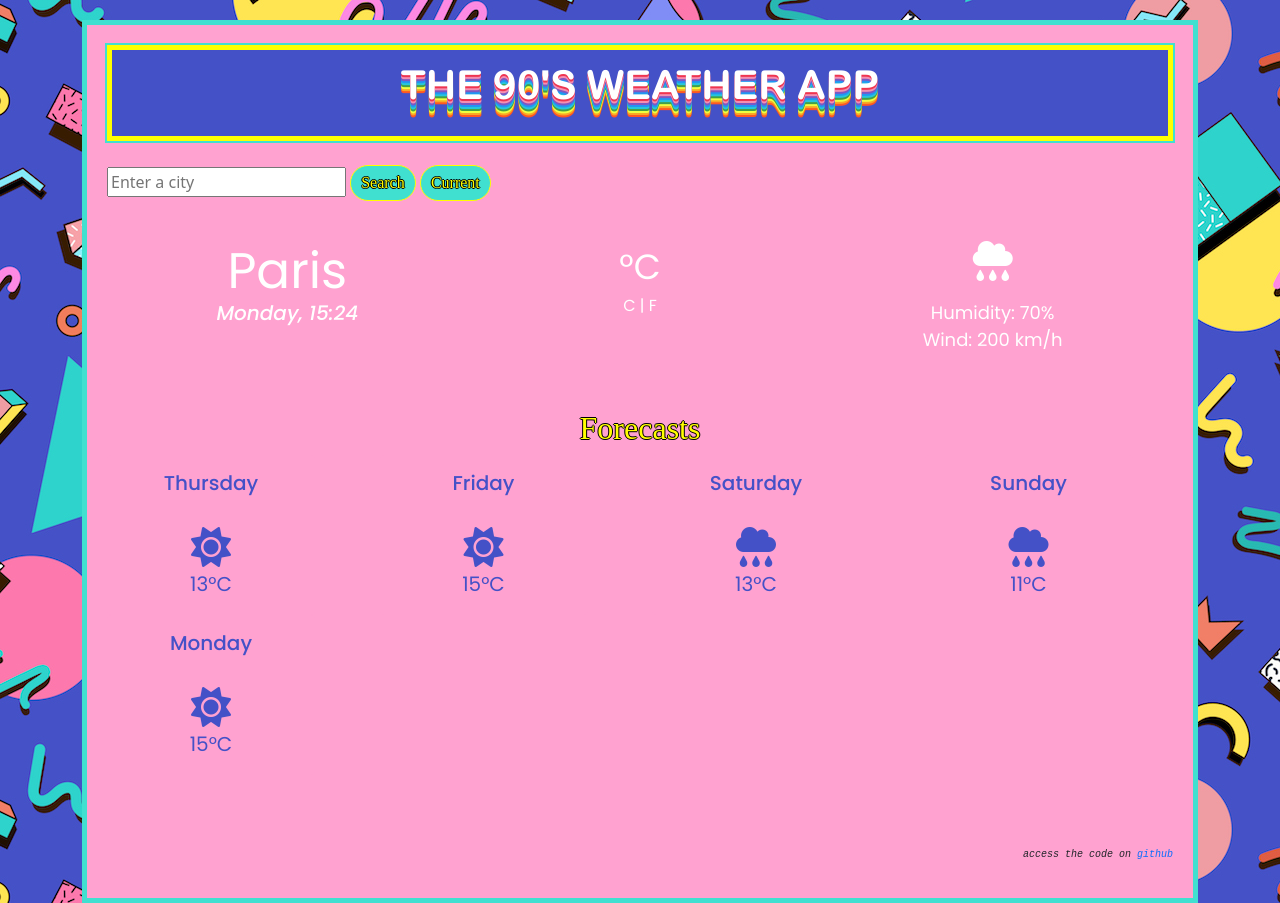
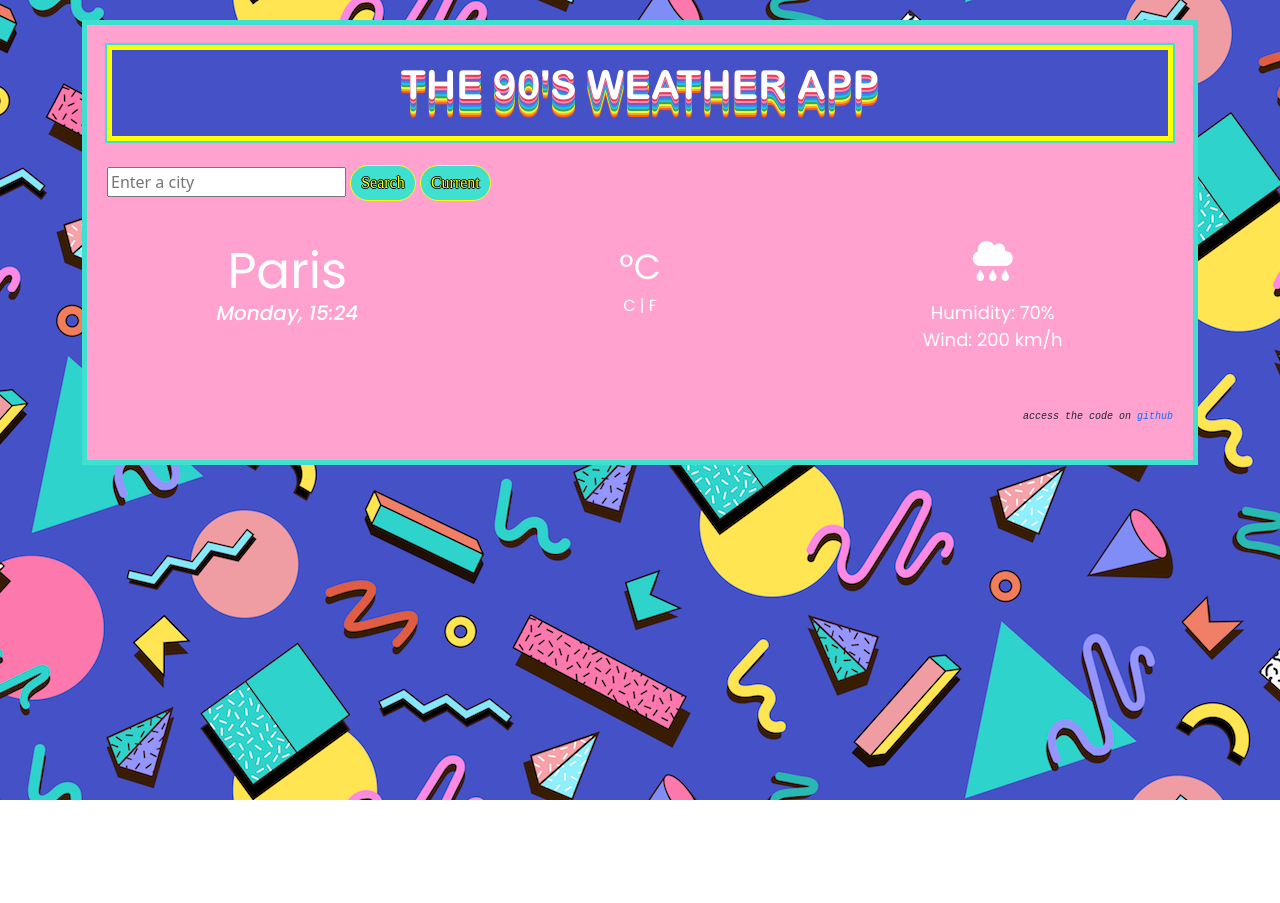
Before and after one commit to AlisonGz/weather-app, a plain HTML site: page index.html in a window 1280 px wide. After the commit the page ends 800 px from the top, so only its background shows below. Drawn offline with nearby package versions, Linux system fonts and the light colour scheme; no server answers.

Commit message:
Removed forecasts

```diff
--- a/index.html
+++ b/index.html
@@ -74,7 +74,8 @@
           </div>
         </div>
         <br />
-        <h2>Forecasts</h2>
+        <!--Forecasts-->
+        <!--<h2>Forecasts</h2>
         <div class="row forecasts">
           <div class="col">
             <div
@@ -149,7 +150,7 @@
         </div>
         <br />
         <br />
-        <br />
+        <br />-->
                   <p class=footer>Access the code on <a href="https://github.com/AlisonGz/weather-app" target="_blank" class="GithubLink">Github</a></p>
 
       </div>
```
Also changed, not shown: 1 other file.
